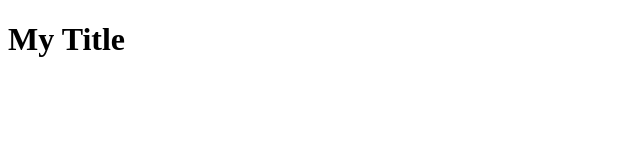
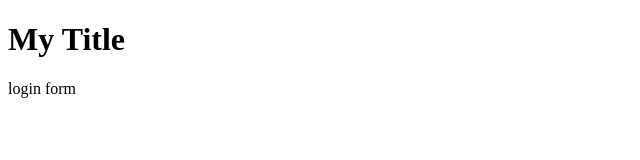
Before and after one commit to jvfon/myappsample, a plain HTML site: page index.html in a window 1280 px wide. Shown: the full height of the page, 0-640 px from the left. Drawn offline with Linux system fonts and the light colour scheme.

Commit message:
login changes

```diff
--- a/index.html
+++ b/index.html
@@ -5,6 +5,6 @@
 </head>
 <body>
   <h1>My Title</h1>
-
+  login form
 </body>
 </html>
```
Also changed, not shown: login.html (added, +8 -0 lines).
